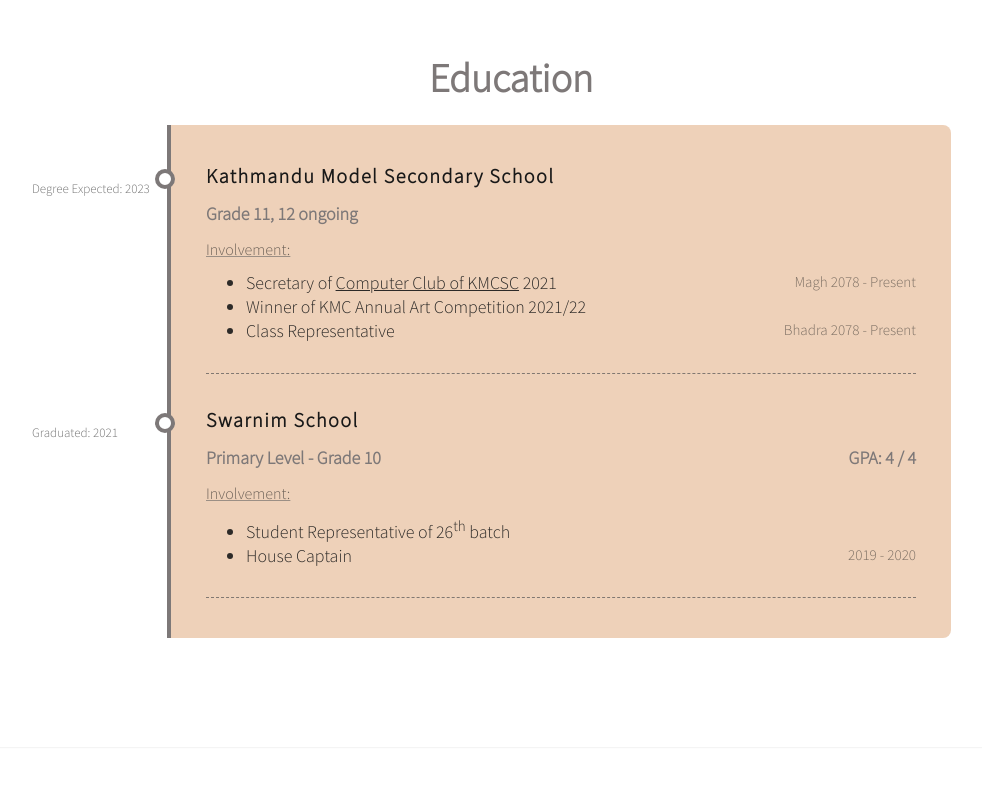
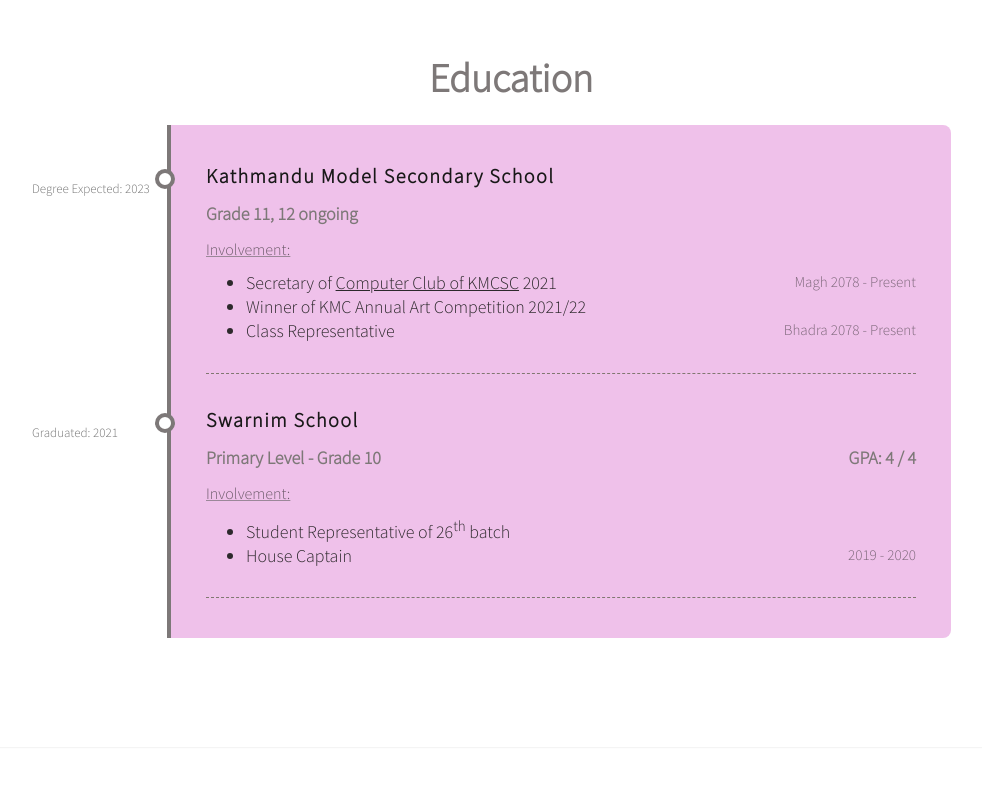
Before and after one commit to yurisha-bajracharya/yurisha-portfolio, a plain HTML site: page index.html in a window 1280 px wide. Shown: the part 1100-1900 px from the top of the page, without its empty margins (129-1111 px from the left). Drawn offline with Linux system fonts and the light colour scheme.

Commit message:
Update style.css

```diff
--- a/css/style.css
+++ b/css/style.css
@@ -15,7 +15,7 @@
     --clr-light: black;
     --clr-dark: white;
     --clr-accent: rgb(112, 106, 106);
-    --clr-dark-accent: #edcdb2;
+    --clr-dark-accent: #eebbe8;
 
     --fs-h1: 3.25rem;
     --fs-h2: 2.5rem;
```
